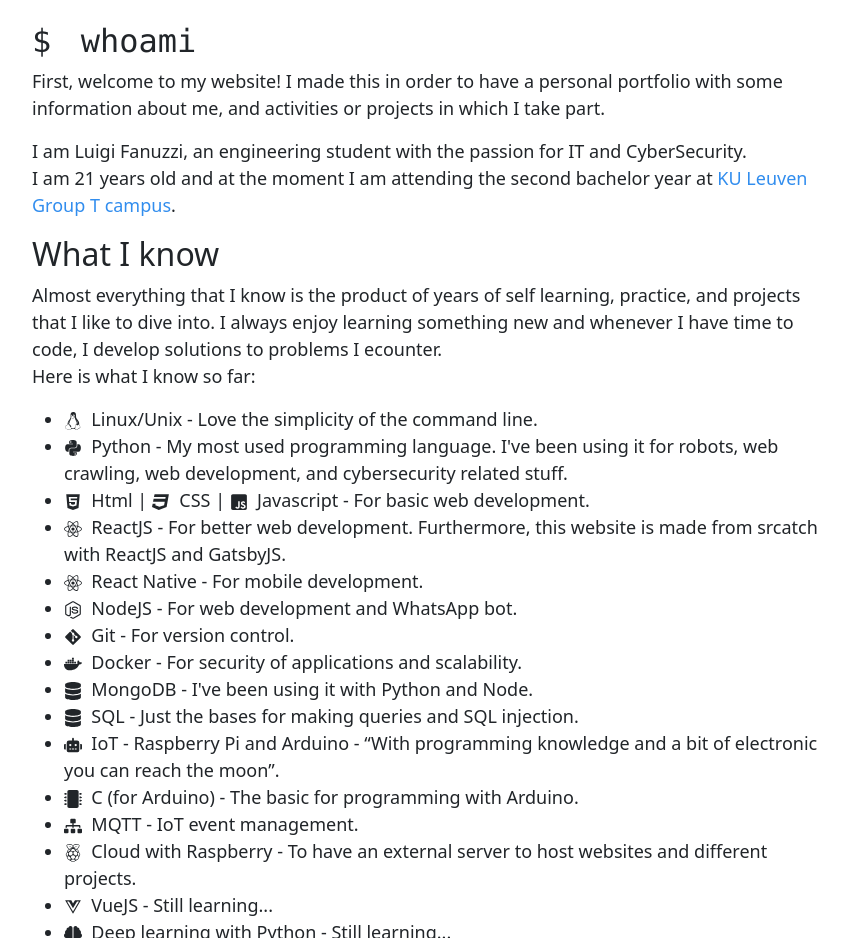
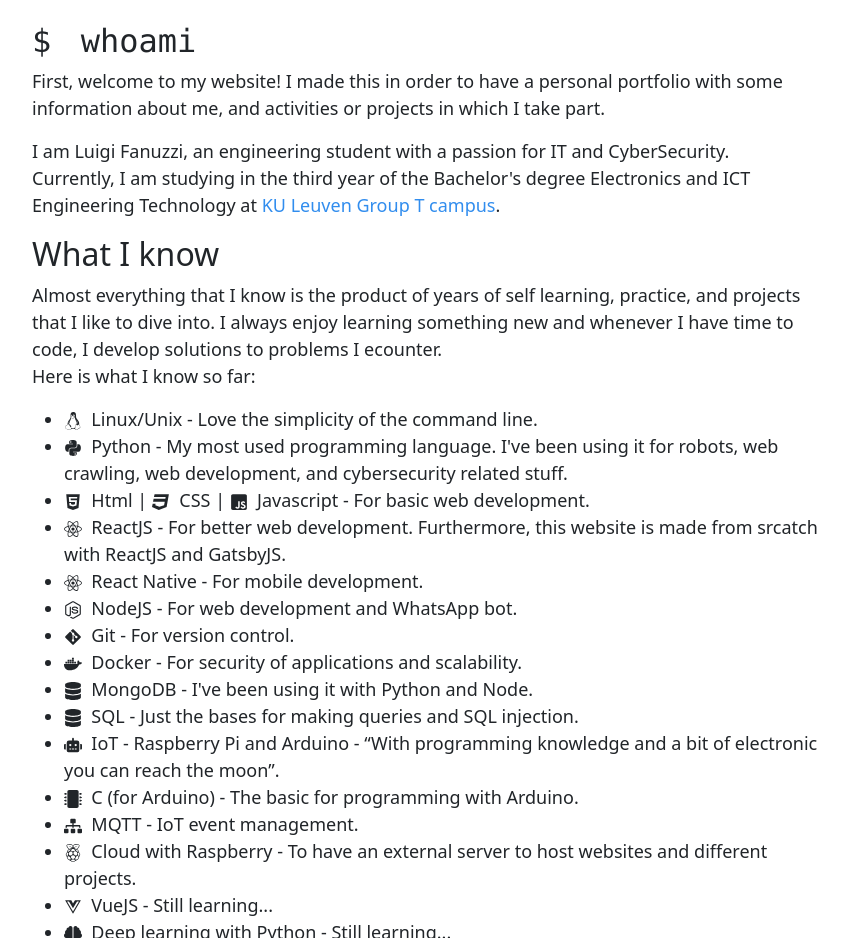
Before and after one commit to gifuzzz/gifuzzz, a Gatsby site: page / in a window 1280 px wide. Shown: the part 840-1778 px from the top of the page, without its empty margins (208-1056 px from the left). Built offline with nearby package versions, Linux system fonts and the light colour scheme; Gatsby itself is replaced by a stand-in of ours.

Commit message:
updated info and fixed packages

```diff
--- a/package.json
+++ b/package.json
@@ -31,5 +31,8 @@
     "react-intersection-observer": "^9.5.2",
     "sharp": "^0.33.5",
     "use-persisted-state": "^0.3.3"
+  },
+  "devDependencies": {
+    "ajv": "^8.17.1"
   }
 }
--- a/src/components/Info/Info.js
+++ b/src/components/Info/Info.js
@@ -20,9 +20,9 @@
                 </RevealAnimation>
                 <RevealAnimation animationClass="reveal-text-reverse reveal-text-p">
                 <p>
-                  I am Luigi Fanuzzi, an engineering student with the passion for IT and CyberSecurity.
+                  I am Luigi Fanuzzi, an engineering student with a passion for IT and CyberSecurity.
                 <br/>
-                  I am {age} years old and at the moment I am attending the second bachelor year at{" "}
+                  Currently, I am studying in the third year of the Bachelor's degree Electronics and ICT Engineering Technology at{" "}
                   <a href={KULEUVEN_URL} target="_blank" rel="noreferrer">
                     KU Leuven Group T campus
                   </a>
```
Also changed, not shown: 1 other file.
